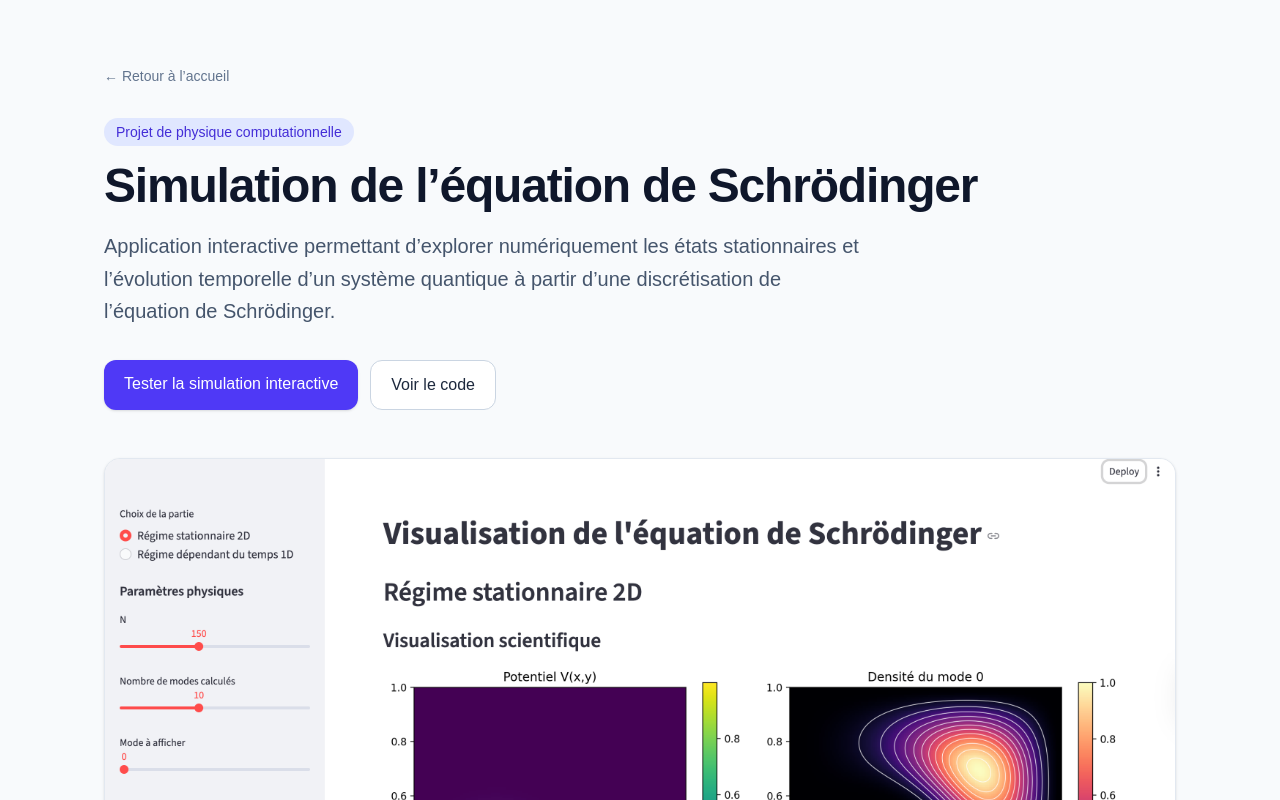
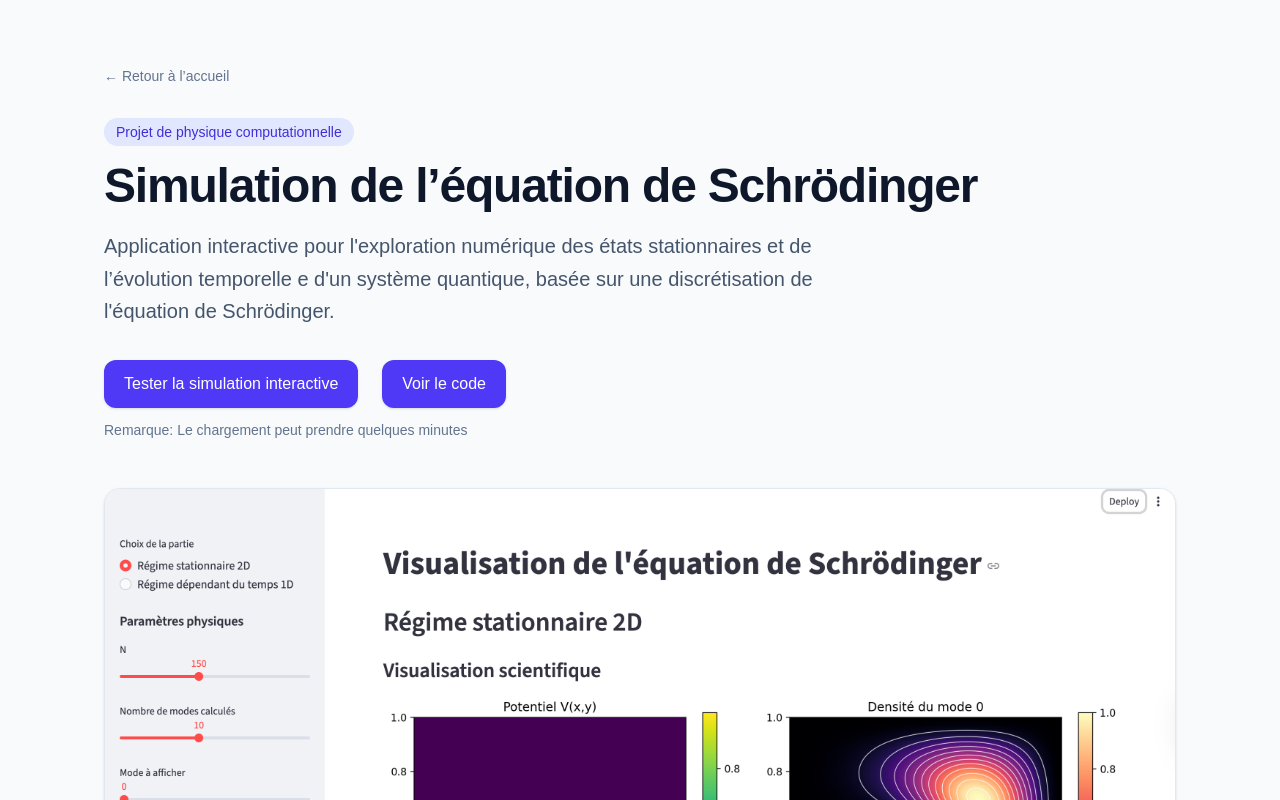
Before and after one commit to Alyaa203/Lien, a Next.js app: page /projects/schrodinger in a window 1280 px wide. Shown: the top 800 px of the page. Built offline with nearby package versions, Linux system fonts and the light colour scheme.

Commit message:
schrodinger

```diff
--- a/app/page.tsx
+++ b/app/page.tsx
@@ -37,18 +37,19 @@ const codingProjects: Project[] = [
       "Système interactif permettant de contrôler et transformer un flux audio en temps réel via smartphone ou manette Bluetooth.",
     tech: "Python · OSC ",
   },
-];
-
-const physicsProjects: Project[] = [
   {
     href: "/projects/schrodinger",
-    badge: "Physique quantique",
+    badge: "Quantique , art et pyhton",
     badgeColor: "bg-indigo-100 text-indigo-700",
     title: "Simulation quantique (Schrödinger)",
     description:
       "Simulation numérique avec calcul des états propres et étude de l’évolution temporelle d’un système quantique.",
     tech: "Python · NumPy · SciPy",
   },
+];
+
+const physicsProjects: Project[] = [
+
   {
     href: "/projects/Subatomique",
     badge: "Physique subatomique",
--- a/app/projects/schrodinger/page.tsx
+++ b/app/projects/schrodinger/page.tsx
@@ -13,7 +13,7 @@ export default function Schrodinger() {
           ← Retour à l’accueil
         </Link>
 
-        {/* Hero */}
+            {/* Hero */}
         <section className="mb-12">
           <div className="inline-block px-3 py-1 mb-4 rounded-full bg-indigo-100 text-indigo-700 text-sm font-medium">
             Projet de physique computationnelle
@@ -24,14 +24,15 @@ export default function Schrodinger() {
           </h1>
 
           <p className="text-lg md:text-xl text-slate-600 max-w-3xl leading-relaxed">
-            Application interactive permettant d’explorer numériquement les états
-            stationnaires et l’évolution temporelle d’un système quantique à partir
-            d’une discrétisation de l’équation de Schrödinger.
+          Application interactive pour l'exploration numérique des états stationnaires et de l’évolution temporelle e d'un système quantique, basée sur une discrétisation de l'équation de Schrödinger.
           </p>
 
-          <div className="flex flex-wrap gap-3 mt-8">
+
+            <div className="mt-8">
+           {/* Ligne des boutons */}
+          <div className="flex flex-wrap gap-6 items-center">
             <a
-              href="https://ton-app.streamlit.app"
+              href="https://physics-projects-hlqh9cdtnebsektfcyi3s8.streamlit.app"
               target="_blank"
               rel="noopener noreferrer"
               className="px-5 py-3 rounded-xl bg-indigo-600 text-white font-medium hover:bg-indigo-700 transition shadow-sm"
@@ -43,11 +44,17 @@ export default function Schrodinger() {
               href="https://github.com/Alyaa203/physics-projects.git"
               target="_blank"
               rel="noopener noreferrer"
-              className="px-5 py-3 rounded-xl border border-slate-300 bg-white text-slate-800 font-medium hover:bg-slate-100 transition"
+              className="px-5 py-3 rounded-xl bg-indigo-600 text-white font-medium hover:bg-indigo-700 transition shadow-sm"
             >
               Voir le code
             </a>
           </div>
+
+          {/* Message en dessous */}
+          <p className="text-sm text-slate-500 mt-3">
+            Remarque: Le chargement peut prendre quelques minutes
+          </p>
+        </div>
         </section>
 
         {/* Image principale */}
```
